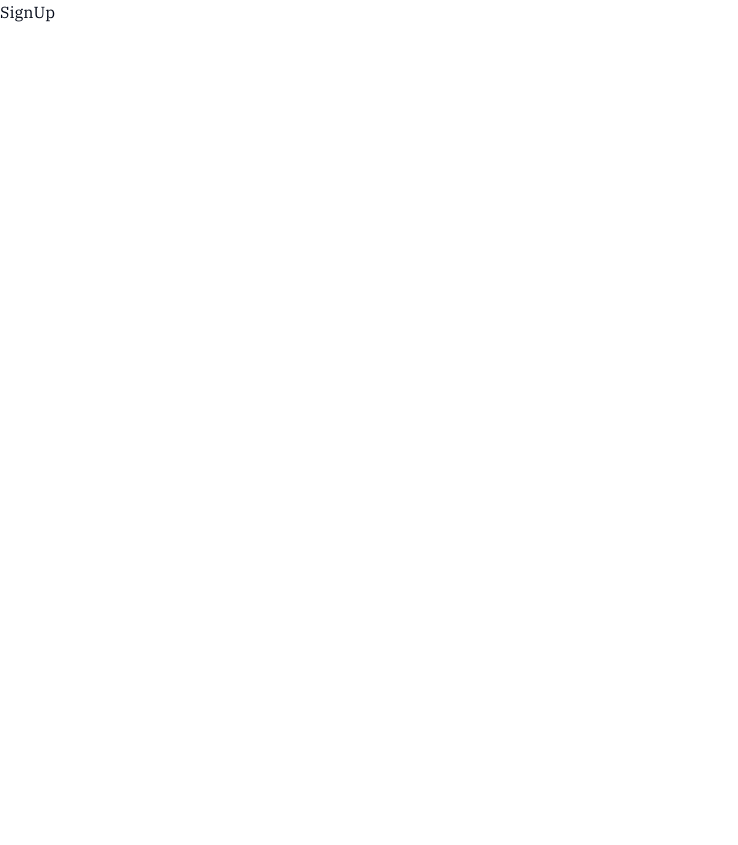
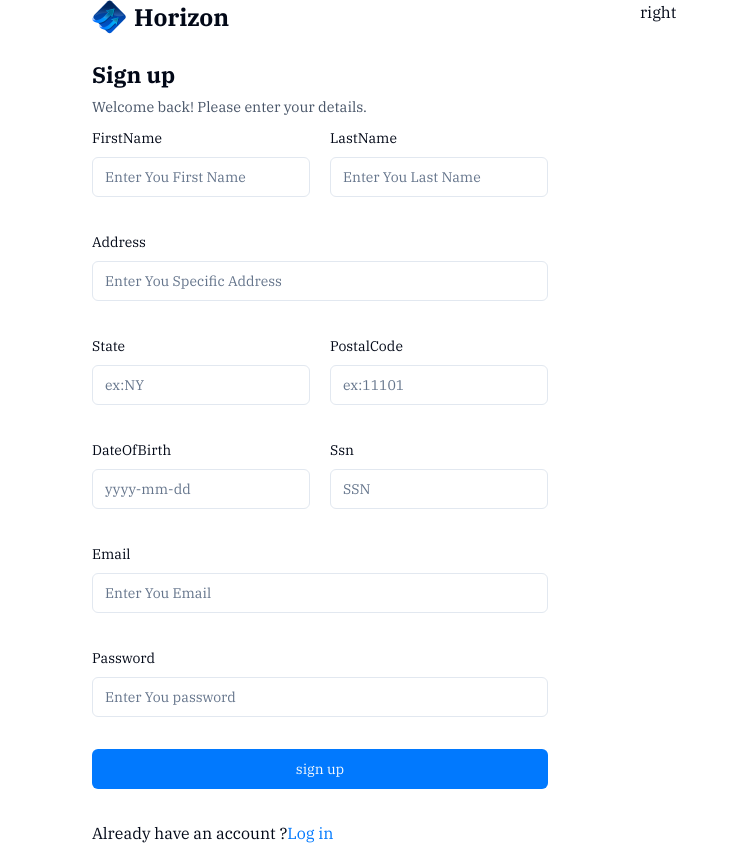
Before and after one commit to mo634/finBank__dashboard, a Next.js app: page /sign-up in a window 1280 px wide. Shown: the whole page, without its empty margins (0-738 px from the left). Before the commit the page ends 800 px from the top, so only its background shows below. Built offline with nearby package versions, Linux system fonts and the light colour scheme.

Commit message:
feat: create signup page

```diff
--- a/src/app/(auth)/sign-in/page.tsx
+++ b/src/app/(auth)/sign-in/page.tsx
@@ -6,7 +6,7 @@ const SignIn = () => {
     return (
         <section className=' flex h-screen'>
             {/* start left side */}
-            <div className="   flex-1 flex justify-center items-center">
+            <div className=" flex-1 flex justify-center items-center">
                 <div className="  flex flex-col  p-2 ">
 
                     {/*start log-in header  */}
@@ -20,7 +20,7 @@ const SignIn = () => {
                     {/*end log-in header  */}
 
                     {/* start log-in from  */}
-                    <AuthFrom/>
+                    <AuthFrom type="sign-in"/>
                     {/* end  log-in from  */}
                 </div>
             </div>
--- a/src/app/(auth)/sign-up/page.tsx
+++ b/src/app/(auth)/sign-up/page.tsx
@@ -1,8 +1,36 @@
+import AuthFrom from '@/app/components/AuthFrom'
+import Header from '@/app/components/Header'
 import React from 'react'
 
 const SignUp = () => {
     return (
-        <div>SignUp</div>
+        <section className=' flex min-h-screen'>
+            {/* start left side */}
+            <div className="   flex-1 flex justify-center items-center">
+                <div className="  flex flex-col ">
+
+                    {/*start log-in header  */}
+                    <header className=' mb-2'>
+                        <Header />
+
+                        <p className=' font-bold text-[1.4rem]'>Sign up</p>
+
+                        <p className=' text-[.9rem]  mt-1 text-paragraphColor'>Welcome back! Please enter your details.</p>
+                    </header>
+                    {/*end log-in header  */}
+
+                    {/* start log-in from  */}
+                    <AuthFrom type="sign-up" />
+                    {/* end  log-in from  */}
+                </div>
+            </div>
+
+            {/* end left side  */}
+
+            {/* start right side  */}
+            <div className="flex-1">right</div>
+            {/* end  right side  */}
+        </section>
     )
 }
 
--- a/src/app/components/AuthFrom.tsx
+++ b/src/app/components/AuthFrom.tsx
@@ -15,20 +15,30 @@ import {
 import { Input } from "@/components/ui/input"
 import CustomInputField from "./CustomInputField"
 import { formSchema } from "@/lib/utils"
-const AuthFrom = () => {
+import { useState } from "react"
+import { Loader2 } from "lucide-react"
+import Link from "next/link"
+const AuthFrom = ({ type }: String) => {
+    // states
+
+    const [isLoading, setIsloading] = useState(false)
+    const autFormSchema = formSchema(type);
+
+
+
+    // functions
 
     // 1. Define your form.
-    const form = useForm<z.infer<typeof formSchema>>({
-        resolver: zodResolver(formSchema),
+    const form = useForm<z.infer<typeof autFormSchema>>({
+        resolver: zodResolver(autFormSchema),
         defaultValues: {
             email: "",
         },
     })
 
     // 2. Define a submit handler.
-    function onSubmit(values: z.infer<typeof formSchema>) {
-        // Do something with the form values.
-        // ✅ This will be type-safe and validated.
+    function onSubmit(values: z.infer<typeof autFormSchema>) {
+        setIsloading(true)
         console.log(values)
     }
 
@@ -36,7 +46,58 @@ const AuthFrom = () => {
         <div>
             <Form {...form}>
                 <form onSubmit={form.handleSubmit(onSubmit)} className="space-y-8">
+                    {/* if signup form -> need to add more fields */}
+                    {
+                        type === "sign-up" && (
+                            <>
+                                <div className=" flex gap-x-5">
+                                    <CustomInputField
+                                        control={form.control}
+                                        name="firstName"
+                                        placeholder="Enter You First Name"
+                                    />
+                                    <CustomInputField
+                                        control={form.control}
+                                        name="lastName"
+                                        placeholder="Enter You Last Name"
+                                    />
+                                </div>
 
+                                <CustomInputField
+                                    control={form.control}
+                                    name="address"
+                                    placeholder="Enter You Specific Address"
+                                />
+
+                                <div className="flex gap-x-5">
+                                    <CustomInputField
+                                        control={form.control}
+                                        name="state"
+                                        placeholder="ex:NY"
+                                    />
+                                    <CustomInputField
+                                        control={form.control}
+                                        name="postalCode"
+                                        placeholder="ex:11101"
+                                    />
+                                </div>
+
+                                <div className="flex gap-x-5">
+
+                                    <CustomInputField
+                                        control={form.control}
+                                        name="dateOfBirth"
+                                        placeholder="yyyy-mm-dd"
+                                    />
+                                    <CustomInputField
+                                        control={form.control}
+                                        name="ssn"
+                                        placeholder="SSN"
+                                    />
+                                </div>
+                            </>
+                        )
+                    }
                     <CustomInputField
                         control={form.control}
                         name="email"
@@ -50,7 +111,36 @@ const AuthFrom = () => {
                     />
 
 
-                    <Button type="submit" className="w-full bg-bankGradient">Submit</Button>
+                    <Button
+
+                        disabled={isLoading}
+                        type="submit" className="w-full  bg-bankGradient">
+                        {
+                            isLoading ? <>
+                                <Loader2 size={20} className="animate-spin" />
+                                {
+                                    type === "sign-in" ? "log in" : "sign up"
+                                }
+                            </> : type === "sign-in" ? "log in" : "sign up"
+                        }
+                    </Button>
+
+
+                    {/*form  footer  */}
+
+                    <p>{
+                        type === "sign-in" ? "Don't  " : "Already"
+                    } have an account ?
+                        <Link
+                            className="text-bankGradient"
+                            href={
+                                type === "sign-in" ? "/sign-up" : "/sign-in"
+                            }>
+                            {
+                                type === "sign-in" ? "Sign up" : "Log in"
+                            }
+                        </Link>
+                    </p>
                 </form>
             </Form>
         </div>
--- a/src/app/components/CustomInputField.tsx
+++ b/src/app/components/CustomInputField.tsx
@@ -4,10 +4,13 @@ import React from 'react'
 import { Control, FieldPath } from 'react-hook-form'
 import { formSchema } from '@/lib/utils'
 import { z } from 'zod'
+
+
+const authFormSchema = formSchema('sign-up')
 interface CustomInput {
-    control: Control<z.infer<typeof formSchema>>,
-    name: FieldPath<z.infer<typeof formSchema>>,
-
+    control: Control<z.infer<typeof authFormSchema>>,
+    name: FieldPath<z.infer<typeof authFormSchema>>,
+    label?: string,
     placeholder: string
 }
 const CustomInputField = ({ control, name, placeholder }: CustomInput) => {
--- a/src/components/ui/button.tsx
+++ b/src/components/ui/button.tsx
@@ -9,7 +9,7 @@ const buttonVariants = cva(
   {
     variants: {
       variant: {
-        default: "bg-primary text-primary-foreground hover:bg-primary/90",
+        default: "bg-primary text-primary-foreground hover:opacity-90 duration-200",
         destructive:
           "bg-destructive text-destructive-foreground hover:bg-destructive/90",
         outline:
--- a/src/lib/utils.ts
+++ b/src/lib/utils.ts
@@ -7,13 +7,17 @@ export function cn(...inputs: ClassValue[]) {
 }
 
 
-export const formSchema = z.object({
-  email: z.string().email(
-      {
-          message: "Invalid email address"
-      }
-  ),
-  password: z.string().min(6, {
-      message: "Password must be at least 6 characters"
-  })
+export const formSchema = (type:string)=> z.object({
+  // depend on type validate the fields
+   // sign up
+   firstName: type === 'sign-in' ? z.string().optional() : z.string().min(3),
+   lastName: type === 'sign-in' ? z.string().optional() : z.string().min(3),
+   address: type === 'sign-in' ? z.string().optional() : z.string().max(50),
+   state: type === 'sign-in' ? z.string().optional() : z.string().min(2).max(2),
+   postalCode: type === 'sign-in' ? z.string().optional() : z.string().min(3).max(6),
+   dateOfBirth: type === 'sign-in' ? z.string().optional() : z.string().min(3),
+   ssn: type === 'sign-in' ? z.string().optional() : z.string().min(3),
+   // both
+   email: z.string().email(),
+   password: z.string().min(8),
 })
```
Lines whose indentation alone changed are shown as unchanged.
